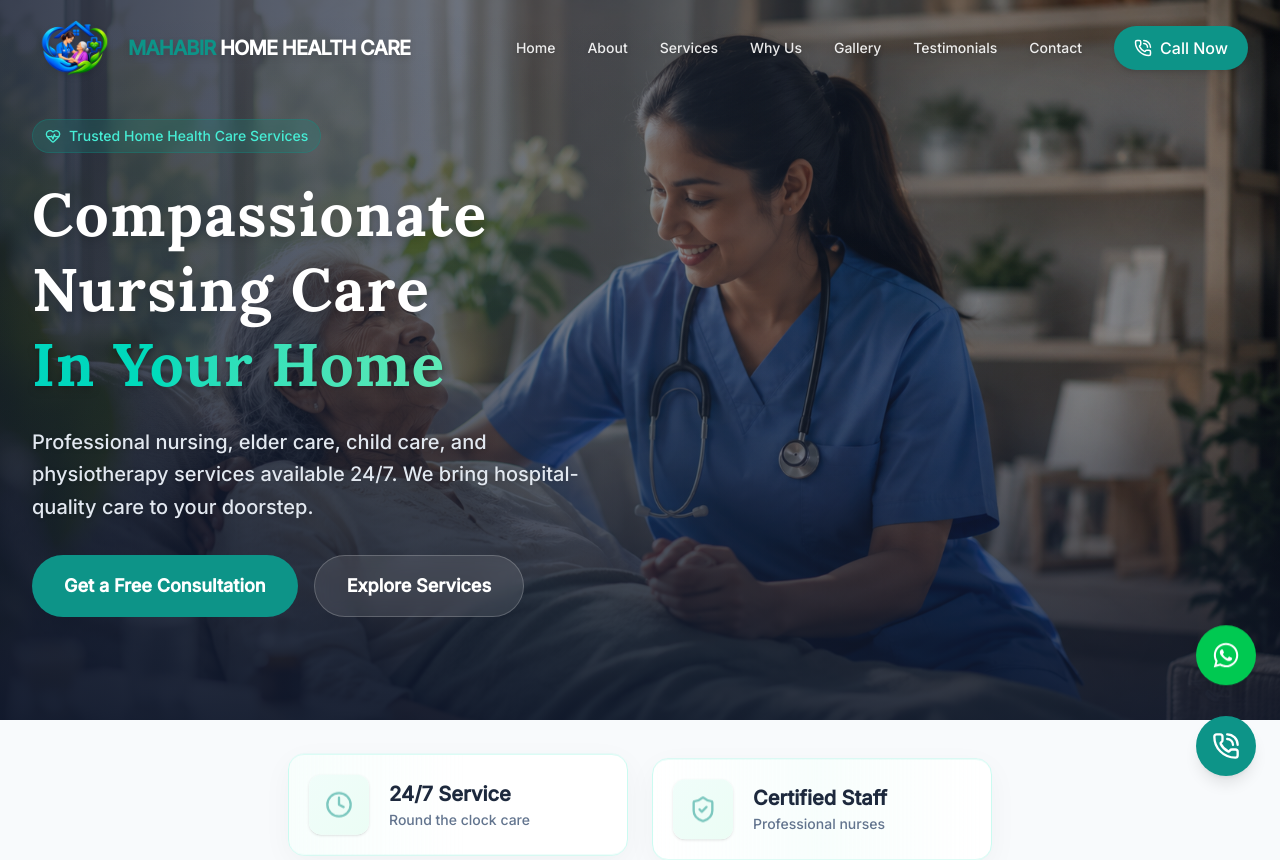
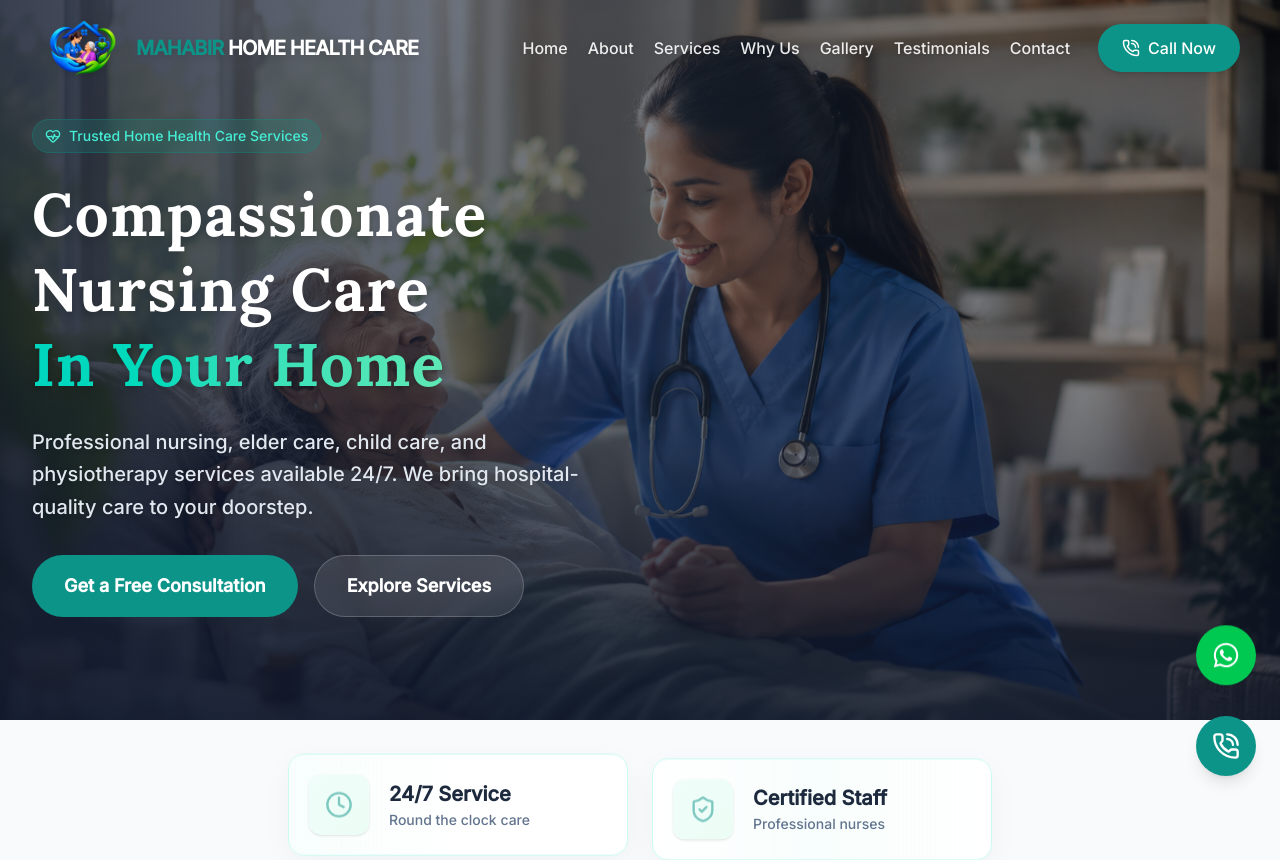
Before and after one commit to deosweb2025/MAHABIR_HOME_HEALTH_CARE-Webpage, a React (Vite) app: page / in a window 1280 px wide. Shown: the top 860 px of the page. Built offline with nearby package versions, Linux system fonts and the light colour scheme.

Commit message:
make navbar correct

```diff
--- a/src/components/Navbar.jsx
+++ b/src/components/Navbar.jsx
@@ -30,7 +30,7 @@ const Navbar = () => {
         isScrolled ? 'bg-white shadow-md py-3' : 'bg-transparent py-5'
       }`}
     >
-      <div className="max-w-7xl mx-auto px-4 sm:px-6 lg:px-8">
+      <div className="max-w-7xl mx-auto px-6 md:px-8 lg:px-10">
         <div className="flex justify-between items-center">
           {/* Logo */}
           <div className="flex-shrink-0 flex items-center">
@@ -50,12 +50,12 @@ const Navbar = () => {
           </div>
 
           {/* Desktop Navigation */}
-          <div className="hidden lg:flex items-center space-x-4 lg:space-x-6 xl:space-x-8">
+          <div className="hidden lg:flex items-center space-x-4 lg:space-x-5">
             {navLinks.map((link) => (
               <a
                 key={link.name}
                 href={link.href}
-                className={`text-sm font-medium transition-colors hover:text-primary ${
+                className={`text-base font-medium transition-colors hover:text-primary ${
                   isScrolled ? 'text-slate-700' : 'text-white/90 drop-shadow-sm'
                 }`}
               >
@@ -64,7 +64,7 @@ const Navbar = () => {
             ))}
             <a
               href="tel:+919330391658"
-              className="bg-primary hover:bg-primary-dark text-white px-5 py-2.5 rounded-full font-medium transition-colors flex items-center gap-2 shadow-md hover:shadow-lg"
+              className="bg-primary hover:bg-primary-dark text-white px-6 py-3 rounded-full font-medium transition-colors flex items-center gap-2 shadow-md hover:shadow-lg ml-2"
             >
               <PhoneCall size={18} />
               <span>Call Now</span>
```
